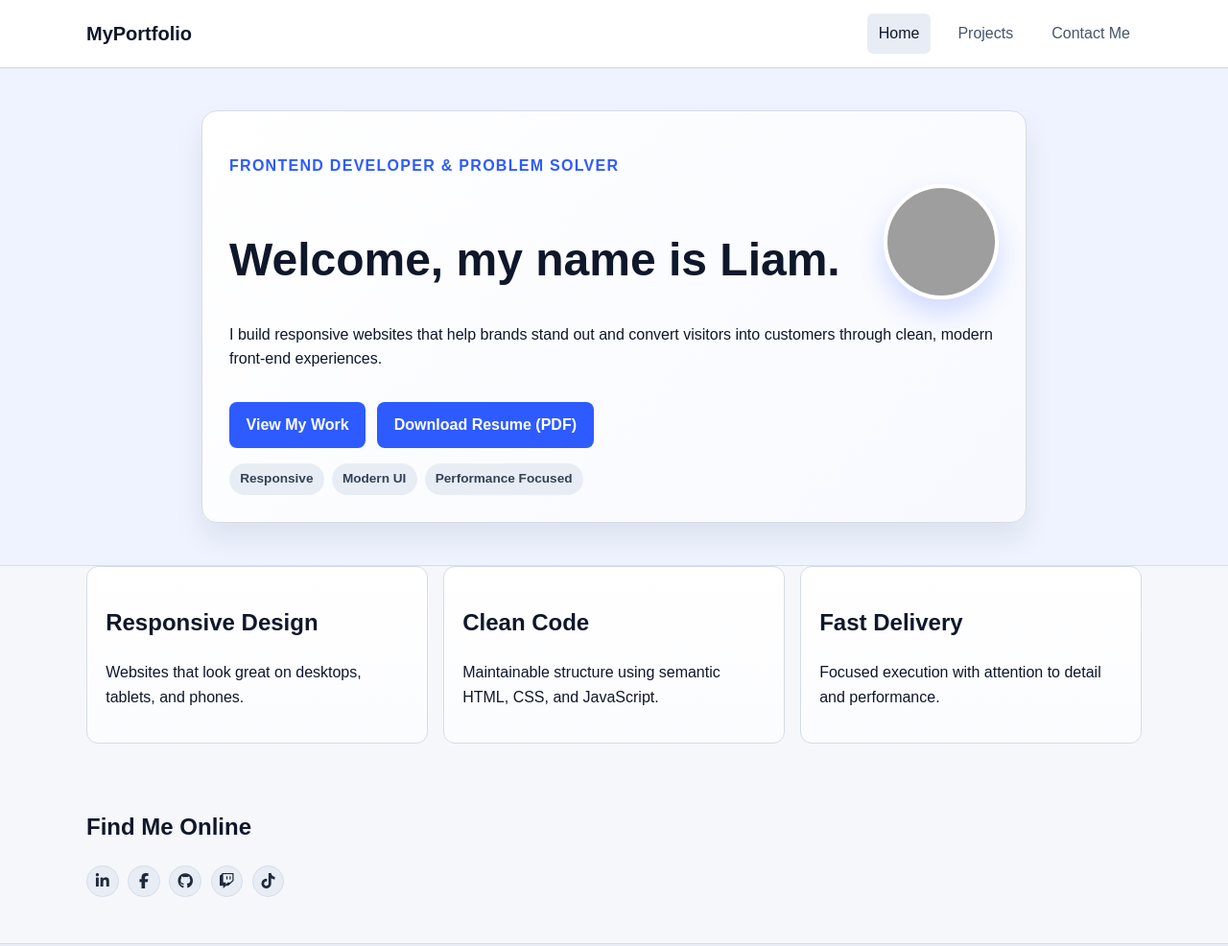
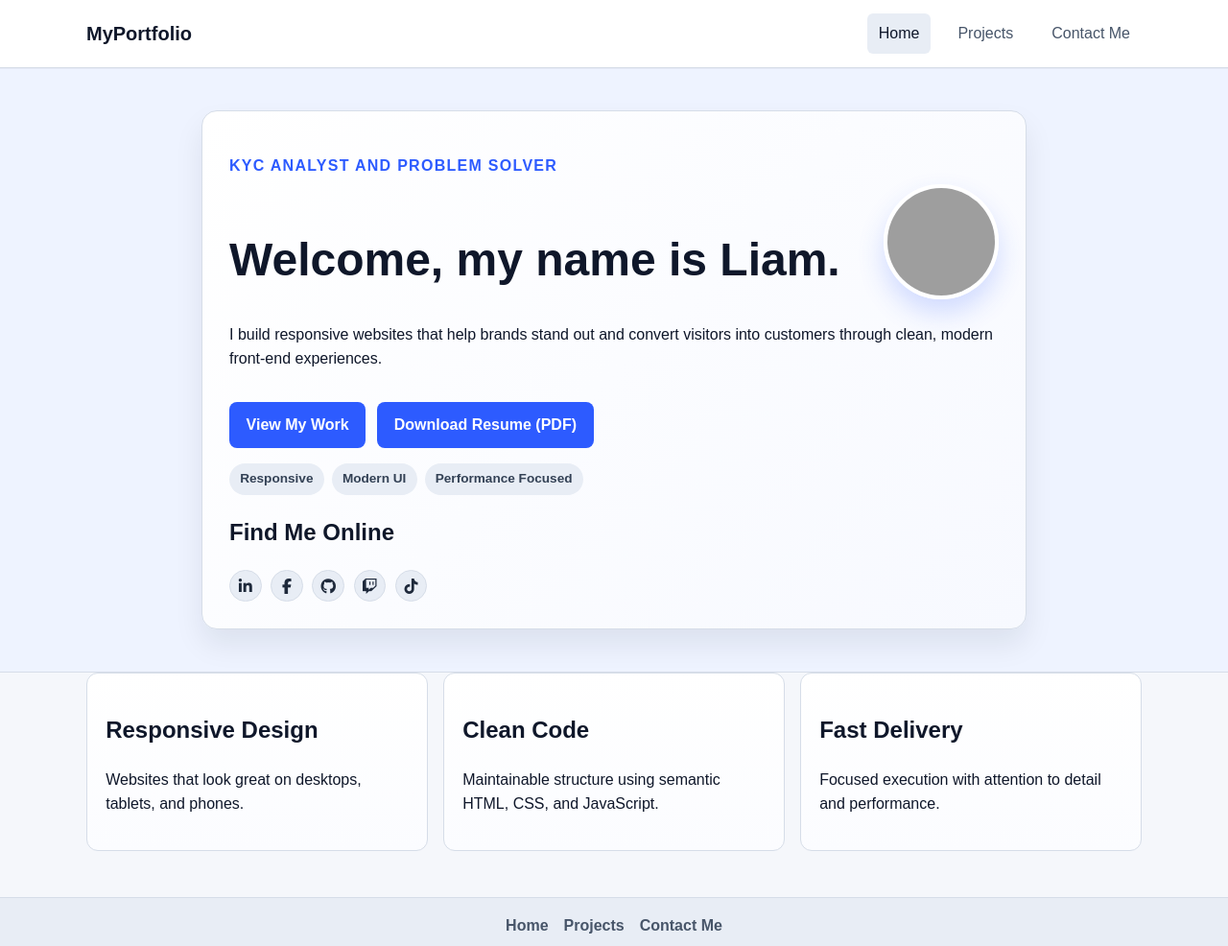
Before and after one commit to liamcrowe2502/Portfolio_Site, a plain HTML site: page index.html in a window 1280 px wide. Shown: the top 986 px of the page at 96% size. Drawn offline with Linux system fonts and the light colour scheme; grey boxes are pictures that could not be loaded.

Commit message:
Add icons to section

```diff
--- a/index.html
+++ b/index.html
@@ -32,7 +32,7 @@
         <div class="container">
           <div class="hero">
             <div class="hero-content">
-              <p class="eyebrow">Frontend Developer & Problem Solver</p>
+              <p class="eyebrow">KYC Analyst and Problem Solver</p>
               <div class="hero-intro-row">
                 <h1>Welcome, my name is Liam.</h1>
                 <div class="hero-image-wrap">
@@ -56,6 +56,16 @@
                 <span>Modern UI</span>
                 <span>Performance Focused</span>
               </div>
+
+                <h2>Find Me Online</h2>
+                <div class="social-links" aria-label="Social media links">
+                  <a href="https://www.linkedin.com" target="_blank" rel="noopener noreferrer" aria-label="LinkedIn"><i class="fa-brands fa-linkedin-in" aria-hidden="true"></i></a>
+                  <a href="https://www.facebook.com" target="_blank" rel="noopener noreferrer" aria-label="Facebook"><i class="fa-brands fa-facebook-f" aria-hidden="true"></i></a>
+                  <a href="https://github.com" target="_blank" rel="noopener noreferrer" aria-label="GitHub"><i class="fa-brands fa-github" aria-hidden="true"></i></a>
+                  <a href="https://www.twitch.tv" target="_blank" rel="noopener noreferrer" aria-label="Twitch"><i class="fa-brands fa-twitch" aria-hidden="true"></i></a>
+                  <a href="https://www.tiktok.com" target="_blank" rel="noopener noreferrer" aria-label="TikTok"><i class="fa-brands fa-tiktok" aria-hidden="true"></i></a>
+                </div>
+
             </div>
           </div>
         </div>
@@ -76,16 +86,6 @@
         </article>
       </section>
 
-      <section class="container social-section">
-        <h2>Find Me Online</h2>
-        <div class="social-links" aria-label="Social media links">
-          <a href="https://www.linkedin.com" target="_blank" rel="noopener noreferrer" aria-label="LinkedIn"><i class="fa-brands fa-linkedin-in" aria-hidden="true"></i></a>
-          <a href="https://www.facebook.com" target="_blank" rel="noopener noreferrer" aria-label="Facebook"><i class="fa-brands fa-facebook-f" aria-hidden="true"></i></a>
-          <a href="https://github.com" target="_blank" rel="noopener noreferrer" aria-label="GitHub"><i class="fa-brands fa-github" aria-hidden="true"></i></a>
-          <a href="https://www.twitch.tv" target="_blank" rel="noopener noreferrer" aria-label="Twitch"><i class="fa-brands fa-twitch" aria-hidden="true"></i></a>
-          <a href="https://www.tiktok.com" target="_blank" rel="noopener noreferrer" aria-label="TikTok"><i class="fa-brands fa-tiktok" aria-hidden="true"></i></a>
-        </div>
-      </section>
     </main>
 
     <footer class="site-footer">
```
